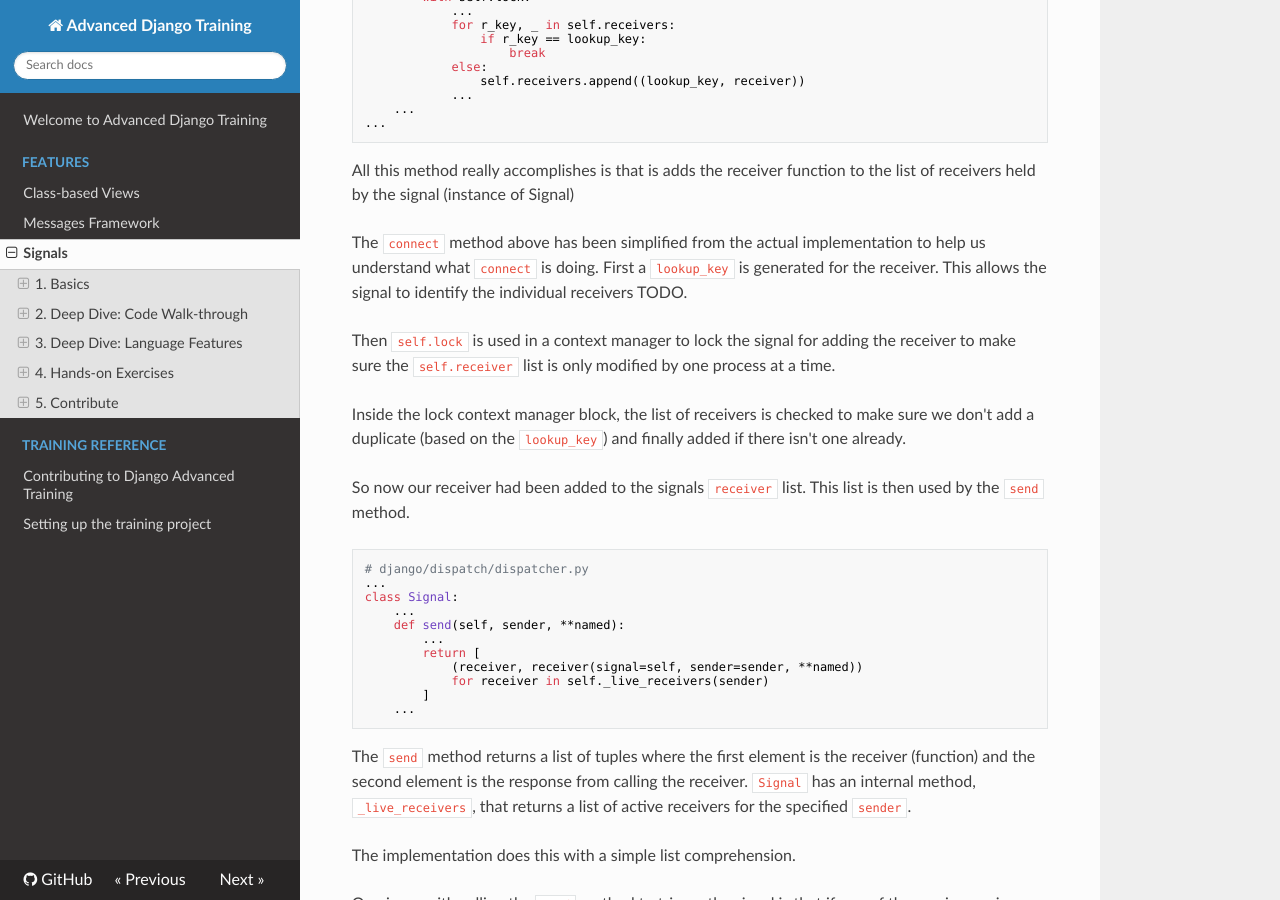
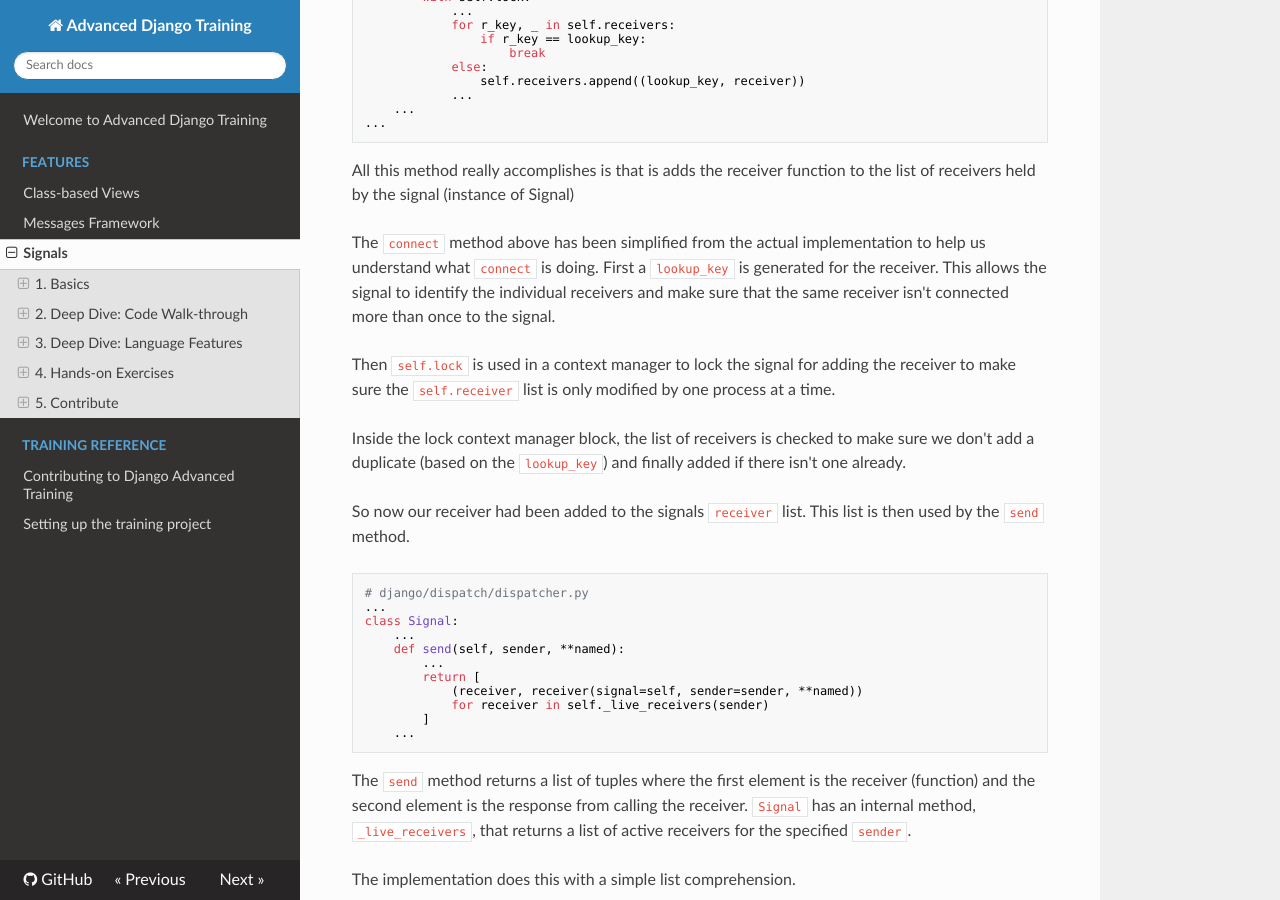
Before and after one commit to chadgh/django-advanced-training, an MkDocs documentation site: the page built from docs/features/signals.md, in a window 1280 px wide and 900 px high, scrolled down 4676 px. Built offline with MkDocs 1.6.1, drawn with Linux system fonts in a browser that asks for light colours; nearby versions of some CDN libraries.

Commit message:
Cleaned up TODOs

````diff
--- a/docs/features/signals.md
+++ b/docs/features/signals.md
@@ -189,7 +189,7 @@ class Signal:
 ```
 All this method really accomplishes is that is adds the receiver function to the list of receivers held by the signal (instance of Signal)
 
-The `connect` method above has been simplified from the actual implementation to help us understand what `connect` is doing. First a `lookup_key` is generated for the receiver. This allows the signal to identify the individual receivers TODO.
+The `connect` method above has been simplified from the actual implementation to help us understand what `connect` is doing. First a `lookup_key` is generated for the receiver. This allows the signal to identify the individual receivers and make sure that the same receiver isn't connected more than once to the signal.
 
 Then `self.lock` is used in a context manager to lock the signal for adding the receiver to make sure the `self.receiver` list is only modified by one process at a time.
 
````
